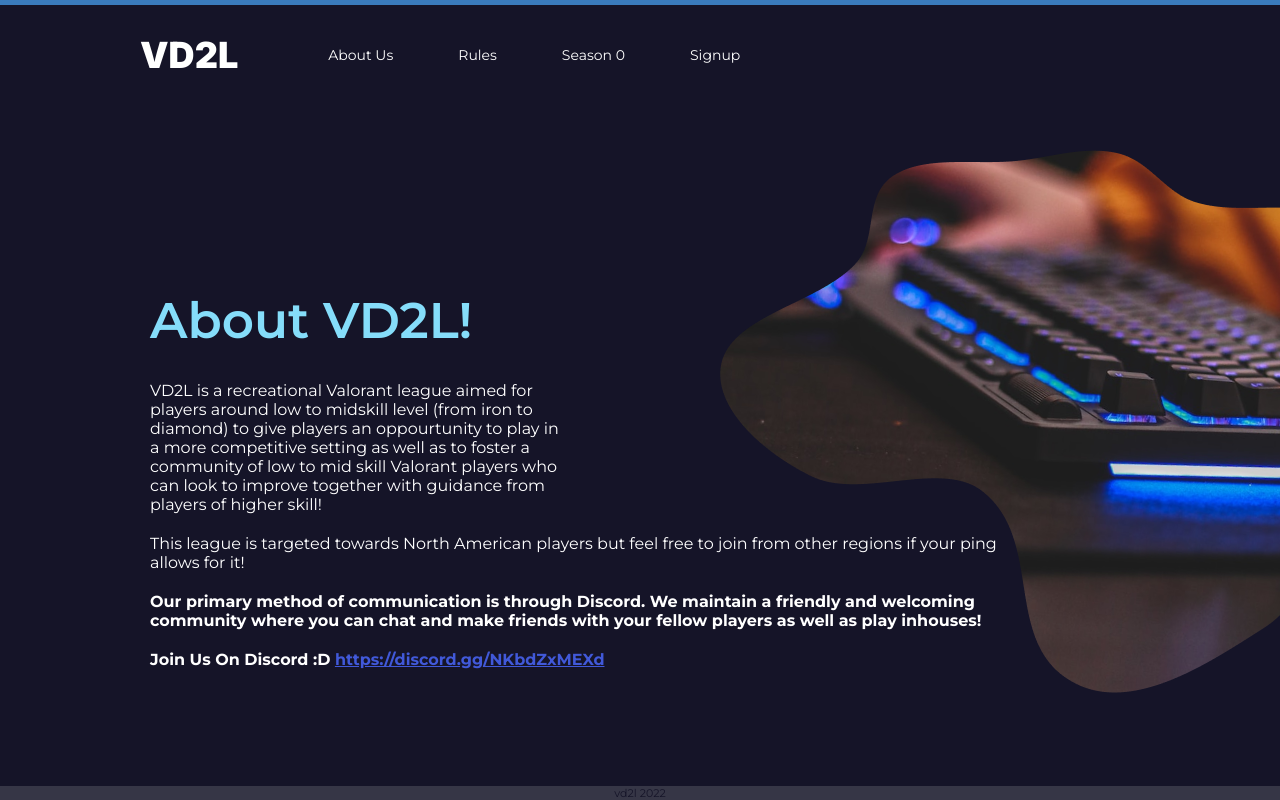
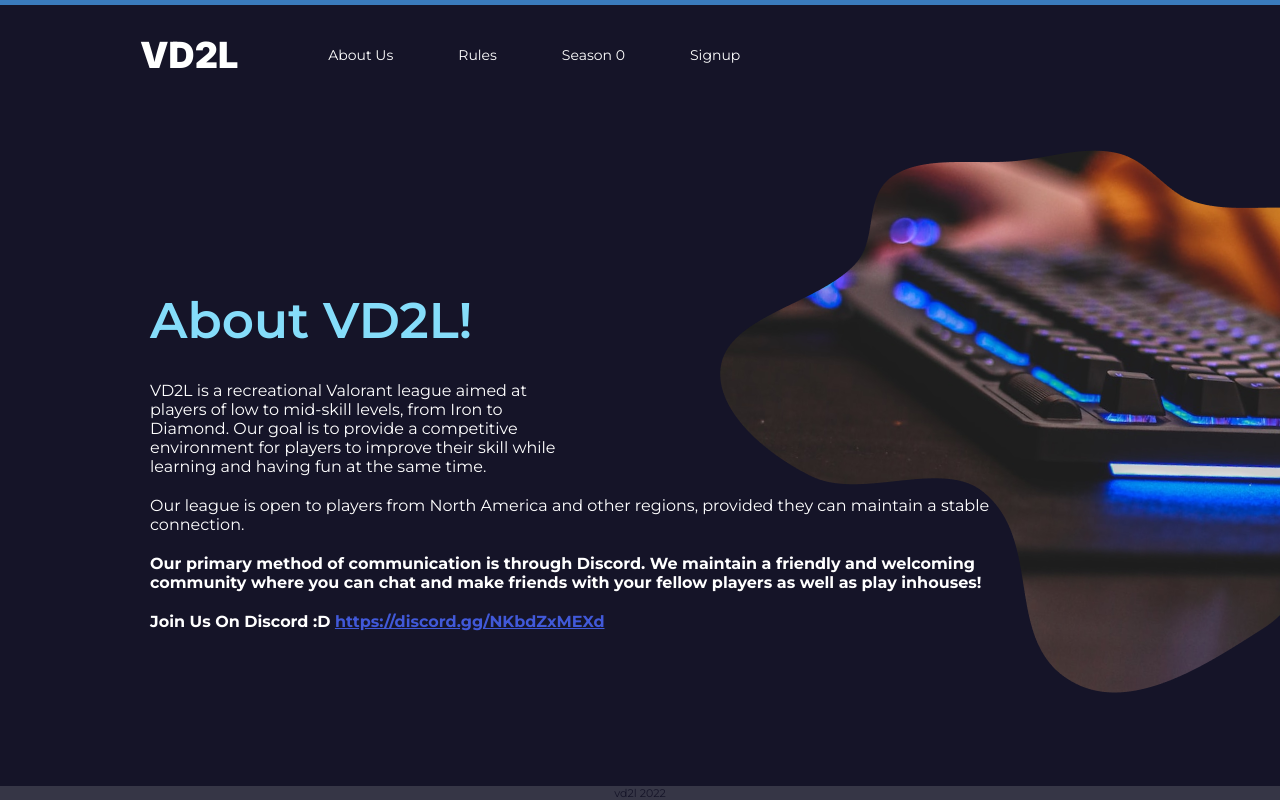
Before and after one commit to Yangjas4/VD2L-Website, a React (Vite) app in the folder vd2l/: page /about in a window 1280 px wide. Shown: the top 800 px of the page. Built offline with nearby package versions, Linux system fonts and the light colour scheme.

Commit message:
revised about me page

```diff
--- a/vd2l/src/App.css
+++ b/vd2l/src/App.css
@@ -125,7 +125,7 @@
 	}
 
 	.about-paragraph-one {
-		width: 310px;
+		width: 500px;
 		font-weight: 400;
 		margin-bottom: 25px;
 	}
--- a/vd2l/src/Pages/About.jsx
+++ b/vd2l/src/Pages/About.jsx
@@ -10,16 +10,12 @@
 			<div className="about-container">
 				<h1 className="about-title">About VD2L!</h1>
 				<p className="about-paragraph-one">
-					VD2L is a recreational Valorant league aimed for players
-					around low to midskill level (from iron to diamond) to give
-					players an oppourtunity to play in a more competitive
-					setting as well as to foster a community of low to mid skill
-					Valorant players who can look to improve together with
-					guidance from players of higher skill!
+				VD2L is a recreational Valorant league aimed at players of low to mid-skill levels,
+				from Iron to Diamond. Our goal is to provide a competitive environment for players to
+				improve their skill while learning and having fun at the same time.
 				</p>
 				<p className="about-paragraph-two">
-					This league is targeted towards North American players but feel free to join from other
-					regions if your ping allows for it!
+				Our league is open to players from North America and other regions, provided they can maintain a stable connection.
 				</p>
 				<p className="about-paragraph-three">
 					Our primary method of communication is through Discord. We
```
